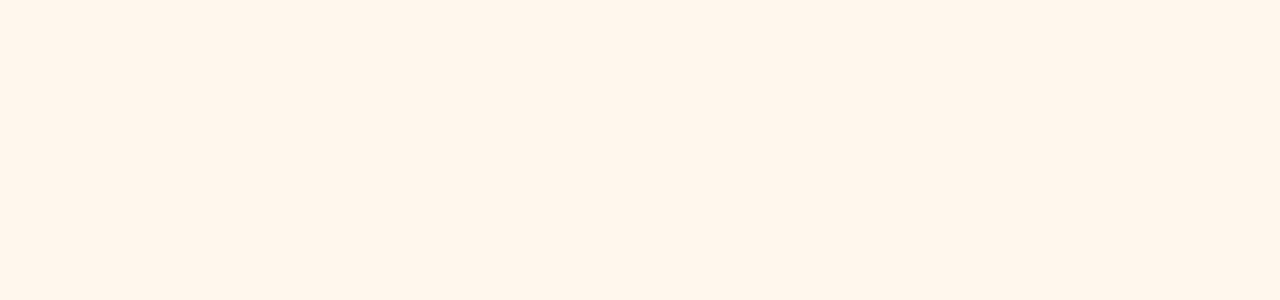
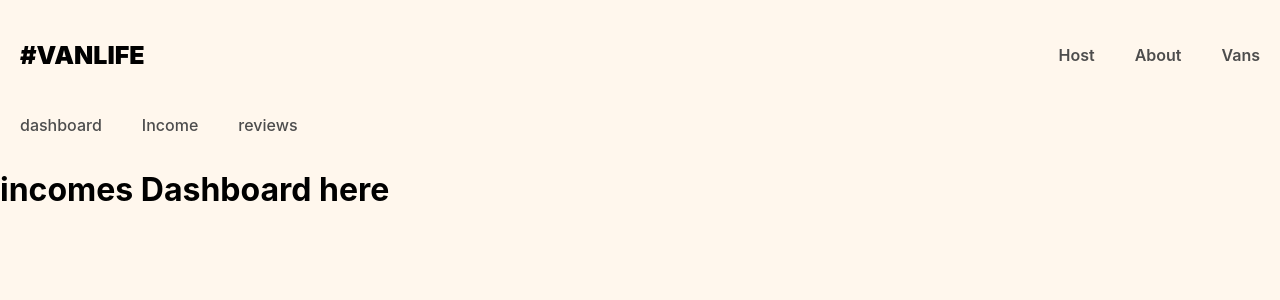
Before and after one commit to SABELOMAWELA/SABELOMAWELA-SABMAW527_BLC2401_GROUP--D_SABELO-MAWELA_DSJ08, a React (Vite) app: page /host/Income in a window 1280 px wide. Before the commit this address had no page. Shown: the top 300 px of the page. Built offline with nearby package versions, Linux system fonts and the light colour scheme; what miragejs would draw is missing.

Commit message:
"Updated Header component to link to /host, removed Host component, and added new routes and components for Host dashboard"

```diff
--- a/components/header.jsx
+++ b/components/header.jsx
@@ -1,13 +1,13 @@
 import React from "react"
 import { Link } from "react-router-dom"
-import Host from "./host"
+import Host from "../src/Host/dashboard"
 
 export default function Header() {
 return (
 <header>
         <Link className="site-logo" to="/">#VanLife</Link>
         <nav>
-            <Link to="./host">Host</Link>
+            <Link to="/host">Host</Link>
           <Link to="/about">About</Link>
           <Link to="/vans">Vans</Link>
         </nav>
--- a/components/host.jsx
+++ /dev/null
@@ -1,7 +0,0 @@
-import React from "react";
-
-export default function Host(){
-    return (
-        <h1>Host Dashboard her</h1>
-    )
-}
--- /dev/null
+++ b/src/Host/HostLayout.jsx
@@ -0,0 +1,15 @@
+import React from "react";
+import { Link,Outlet } from "react-router-dom";
+
+export function HostLayout(){
+    return(
+        <>
+        <nav className="host-nav">
+            <Link to="/dashboard">dashboard</Link>
+          <Link to="/host/income">Income</Link>
+          <Link to="/host/Reviews">reviews</Link>
+        </nav>
+    <Outlet/>
+    </>
+    )
+}
--- /dev/null
+++ b/src/Host/Income.jsx
@@ -0,0 +1,7 @@
+import React from "react";
+
+export default function Income(){
+    return (
+        <h1>incomes Dashboard here</h1>
+    )
+}
--- /dev/null
+++ b/src/Host/Reviews.jsx
@@ -0,0 +1,8 @@
+import React from "react";
+
+export default function Reviews
+(){
+    return (
+        <h1>reviews Dashboard here</h1>
+    )
+}
--- /dev/null
+++ b/src/Host/dashboard.jsx
@@ -0,0 +1,10 @@
+import React from "react";
+import { Outlet } from "react-router-dom";
+
+export default function Dashboard(){
+    return (
+     <>
+      <h1>Host Dashboard here</h1>
+           </>
+    )
+}
--- a/src/main.jsx
+++ b/src/main.jsx
@@ -7,6 +7,10 @@
 import "./server"
 import Vandetail from "./vandetail"
 import Layout from "/components/layout"
+import Dashboard from './Host/dashboard';
+import Income from './Host/Income';
+import Reviews from './Host/Reviews';
+import { HostLayout } from './Host/HostLayout';
 
 
 function App() {
@@ -15,11 +19,14 @@
 
       <Routes>
         <Route element={<Layout />}>
-          {/* <Route path='./components/host' element={<Host />} /> */}
         <Route path='/vans' element={<Vans />}/>
         <Route path='/vans/:id' element={<Vandetail />}/>
         <Route path="/" element={<Home />} />
         <Route path="/about" element={<About />} />
+        <Route path='/host' element={<HostLayout />}>
+        <Route path='/host/Income' element={<Income />} />
+        <Route path='/host/reviews' element={<Reviews/>} />
+        </Route>
         </Route>
       </Routes>
     </BrowserRouter>
```
